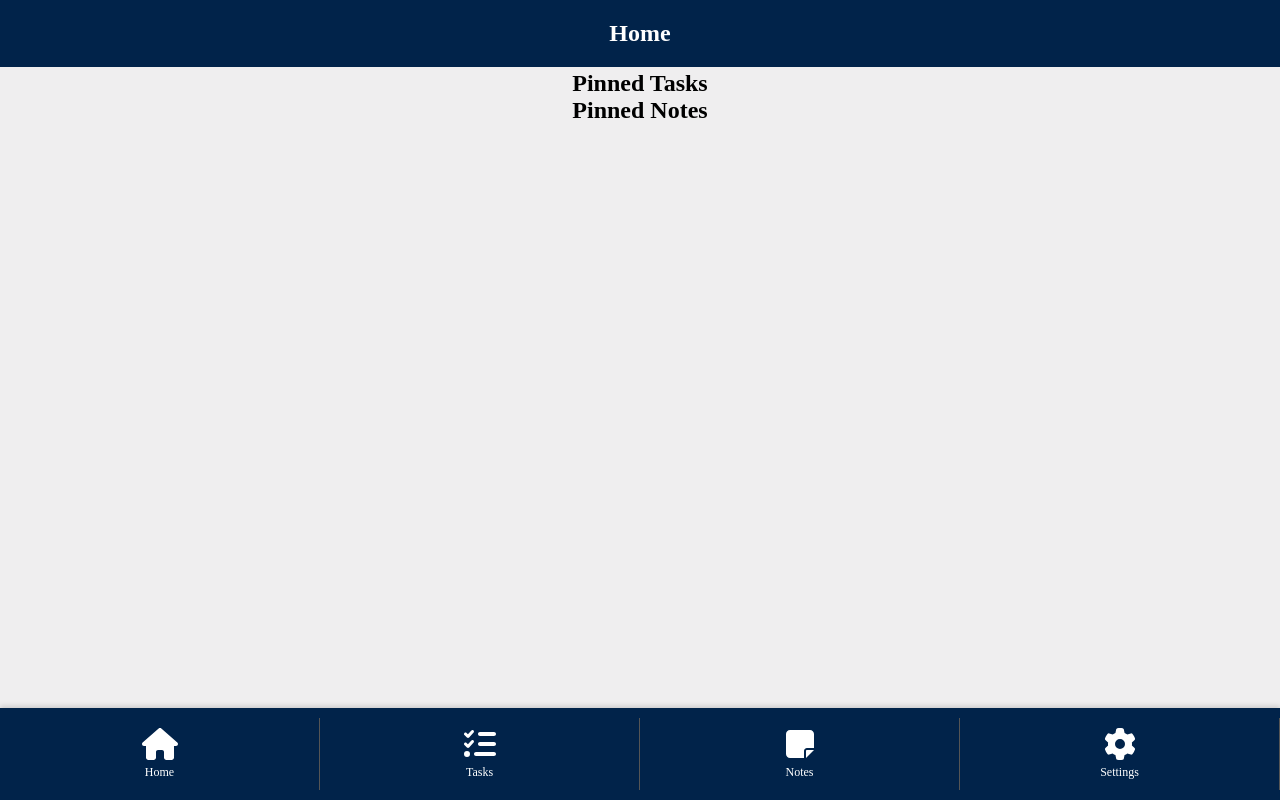
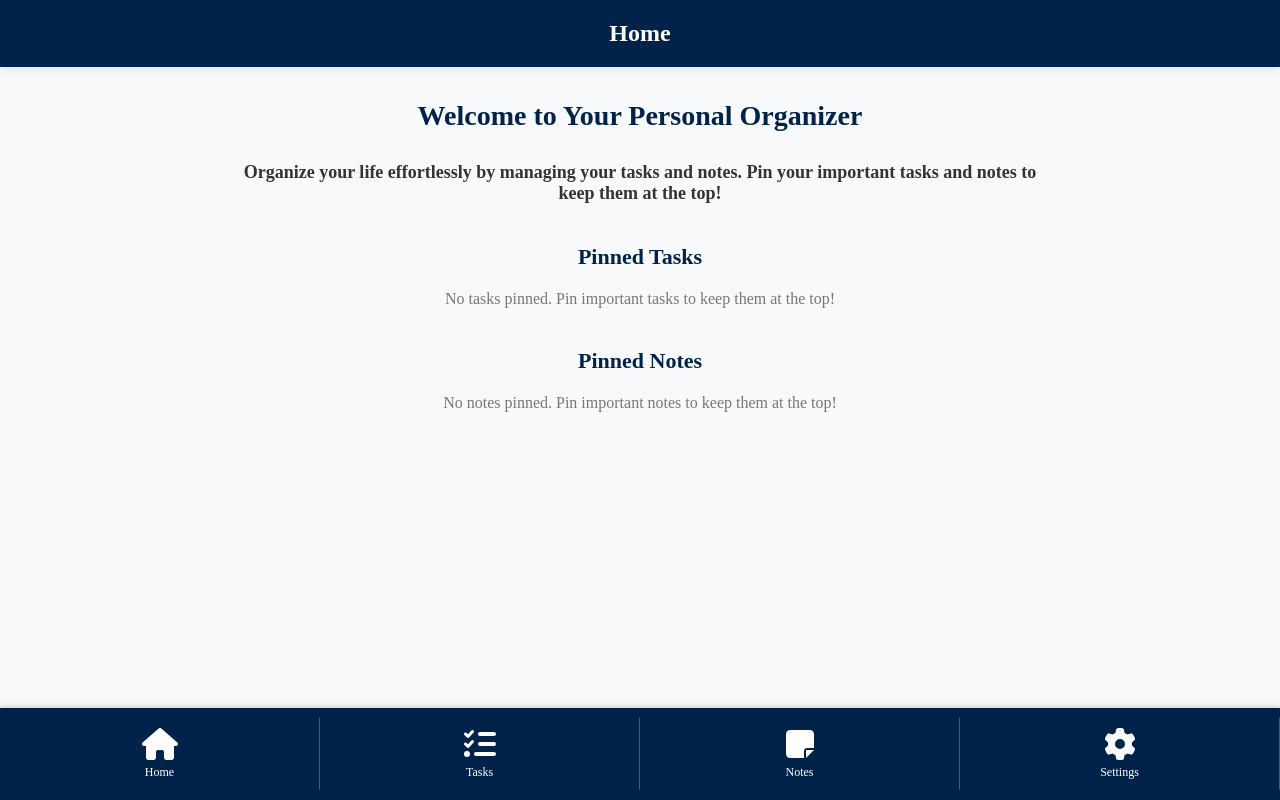
Before and after one commit to SamuelSuchon/todo-app, a React (Create React App) app: page / in a window 1280 px wide. Built offline with nearby package versions, Linux system fonts and the light colour scheme.

Commit message:
home_page

```diff
--- a/src/pages/Home.tsx
+++ b/src/pages/Home.tsx
@@ -1,5 +1,7 @@
 import React from 'react';
 import { Task, Note } from '../App'; // Import Task and Note interfaces
+import { FontAwesomeIcon } from '@fortawesome/react-fontawesome';
+import { faThumbtack } from '@fortawesome/free-solid-svg-icons';
 
 interface HomeProps {
   pinnedTasks: Task[];
@@ -11,30 +13,63 @@ interface HomeProps {
 const Home: React.FC<HomeProps> = ({ pinnedTasks, pinnedNotes, unpinTask, unpinNote }) => {
   return (
     <div style={styles.pageContainer}>
+      {/* Header */}
       <div style={styles.headerContainer}>
         <h2 style={styles.headerText}>Home</h2>
       </div>
+
+      {/* Welcome Message */}
+      <div style={styles.welcomeContainer}>
+        <h2 style={styles.welcomeText}>Welcome to Your Personal Organizer</h2>
+      </div>
+
+      {/* Content */}
       <div style={styles.contentContainer}>
-        <h2>Pinned Tasks</h2>
-        <ul>
-          {pinnedTasks.map(task => (
-            <li key={task.id}>
-              {task.title}
-              <button onClick={() => unpinTask(task)}>Unpin</button>
-            </li>
-          ))}
-        </ul>
+        {/* App Explanation */}
+        <div style={styles.introContainer}>
+          <h3 style={styles.introText}>
+            Organize your life effortlessly by managing your tasks and notes. Pin your important tasks and notes to keep them at the top!
+          </h3>
+        </div>
 
-        <h2>Pinned Notes</h2>
-        <ul>
-          {pinnedNotes.map(note => (
-            <li key={note.id}>
-              <h3>{note.title}</h3>
-              <p>{note.content}</p>
-              <button onClick={() => unpinNote(note)}>Unpin</button>
-            </li>
-          ))}
-        </ul>
+        {/* Pinned Tasks Section */}
+        <div style={styles.sectionContainer}>
+          <h2 style={styles.sectionTitle}>Pinned Tasks</h2>
+          {pinnedTasks.length === 0 ? (
+            <p style={styles.emptyMessage}>No tasks pinned. Pin important tasks to keep them at the top!</p>
+          ) : (
+            <div style={styles.cardsContainer}>
+              {pinnedTasks.map(task => (
+                <div key={task.id} style={styles.card}>
+                  <h3 style={styles.cardTitle}>{task.title}</h3>
+                  <button style={styles.pinButton} onClick={() => unpinTask(task)}>
+                    <FontAwesomeIcon icon={faThumbtack} /> Unpin
+                  </button>
+                </div>
+              ))}
+            </div>
+          )}
+        </div>
+
+        {/* Pinned Notes Section */}
+        <div style={styles.sectionContainer}>
+          <h2 style={styles.sectionTitle}>Pinned Notes</h2>
+          {pinnedNotes.length === 0 ? (
+            <p style={styles.emptyMessage}>No notes pinned. Pin important notes to keep them at the top!</p>
+          ) : (
+            <div style={styles.cardsContainer}>
+              {pinnedNotes.map(note => (
+                <div key={note.id} style={styles.card}>
+                  <h3 style={styles.cardTitle}>{note.title}</h3>
+                  <p style={styles.cardContent}>{note.content}</p>
+                  <button style={styles.pinButton} onClick={() => unpinNote(note)}>
+                    <FontAwesomeIcon icon={faThumbtack} /> Unpin
+                  </button>
+                </div>
+              ))}
+            </div>
+          )}
+        </div>
       </div>
     </div>
   );
@@ -47,7 +82,7 @@ const styles = {
     alignItems: 'center' as const,
     width: '100%',
     minHeight: '100vh', // Ensure the page takes the full height
-    backgroundColor: '#cdcccd', // Same background color as the Tasks page
+    backgroundColor: '#f8f9fa', // Lighter background for a cleaner look
   },
   headerContainer: {
     width: '100%',
@@ -58,6 +93,7 @@ const styles = {
     top: 0,
     left: 0,
     zIndex: 10, // Ensure the header stays on top
+    boxShadow: '0px 2px 10px rgba(0, 0, 0, 0.1)', // Subtle shadow for depth
   },
   headerText: {
     margin: 0,
@@ -65,17 +101,88 @@ const styles = {
     fontSize: '24px',
     fontWeight: 'bold' as const,
   },
+  welcomeContainer: {
+    marginTop: '100px', // Offset to position below the header
+    textAlign: 'center' as const,
+  },
+  welcomeText: {
+    fontSize: '28px',
+    fontWeight: 'bold' as const,
+    color: '#01234a',
+  },
   contentContainer: {
     flex: 1,
     display: 'flex',
     flexDirection: 'column' as const,
     alignItems: 'center' as const,
     justifyContent: 'flex-start' as const, // Align content to the top
+    padding: '20px 20px',
+    backgroundColor: '#f8f9fa', // Matching background color for the content area
+    width: '100%',
+    marginTop: '10px', // To space content properly
+  },
+  introContainer: {
+    maxWidth: '800px',
+    marginBottom: '40px',
+    textAlign: 'center' as const,
+  },
+  introText: {
+    fontSize: '18px',
+    color: '#333',
+  },
+  sectionContainer: {
+    width: '100%',
+    maxWidth: '800px',
+    marginBottom: '40px',
+    textAlign: 'center' as const,
+  },
+  sectionTitle: {
+    fontSize: '22px',
+    fontWeight: 'bold' as const,
+    color: '#01234a',
+    marginBottom: '20px',
+  },
+  emptyMessage: {
+    fontSize: '16px',
+    color: '#777',
+    textAlign: 'center' as const,
+  },
+  cardsContainer: {
+    display: 'flex',
+    flexDirection: 'column' as const,
+    justifyContent: 'center' as const,
+    alignItems: 'center' as const,
+    gap: '20px', // Add some spacing between cards
+  },
+  card: {
+    backgroundColor: '#fff',
     padding: '20px',
-    backgroundColor: '#efeeef', // Matching background color for the content area
+    borderRadius: '8px',
+    boxShadow: '0 2px 10px rgba(0, 0, 0, 0.1)',
     width: '100%',
-    minHeight: 'calc(100vh - 80px)', // Ensure full height minus the header
-    marginTop: '50px', // To prevent overlap with the fixed header
+    maxWidth: '400px', // Limit card width to make it look better
+    marginBottom: '20px',
+    transition: 'transform 0.2s ease',
+    cursor: 'pointer',
+    textAlign: 'center' as const,
+  },
+  cardTitle: {
+    fontSize: '18px',
+    marginBottom: '10px',
+    color: '#01234a',
+  },
+  cardContent: {
+    fontSize: '14px',
+    color: '#555',
+  },
+  pinButton: {
+    backgroundColor: '#ff6f61',
+    border: 'none',
+    color: '#fff',
+    padding: '8px 12px',
+    borderRadius: '4px',
+    cursor: 'pointer',
+    fontSize: '14px',
   },
 };
 
```
